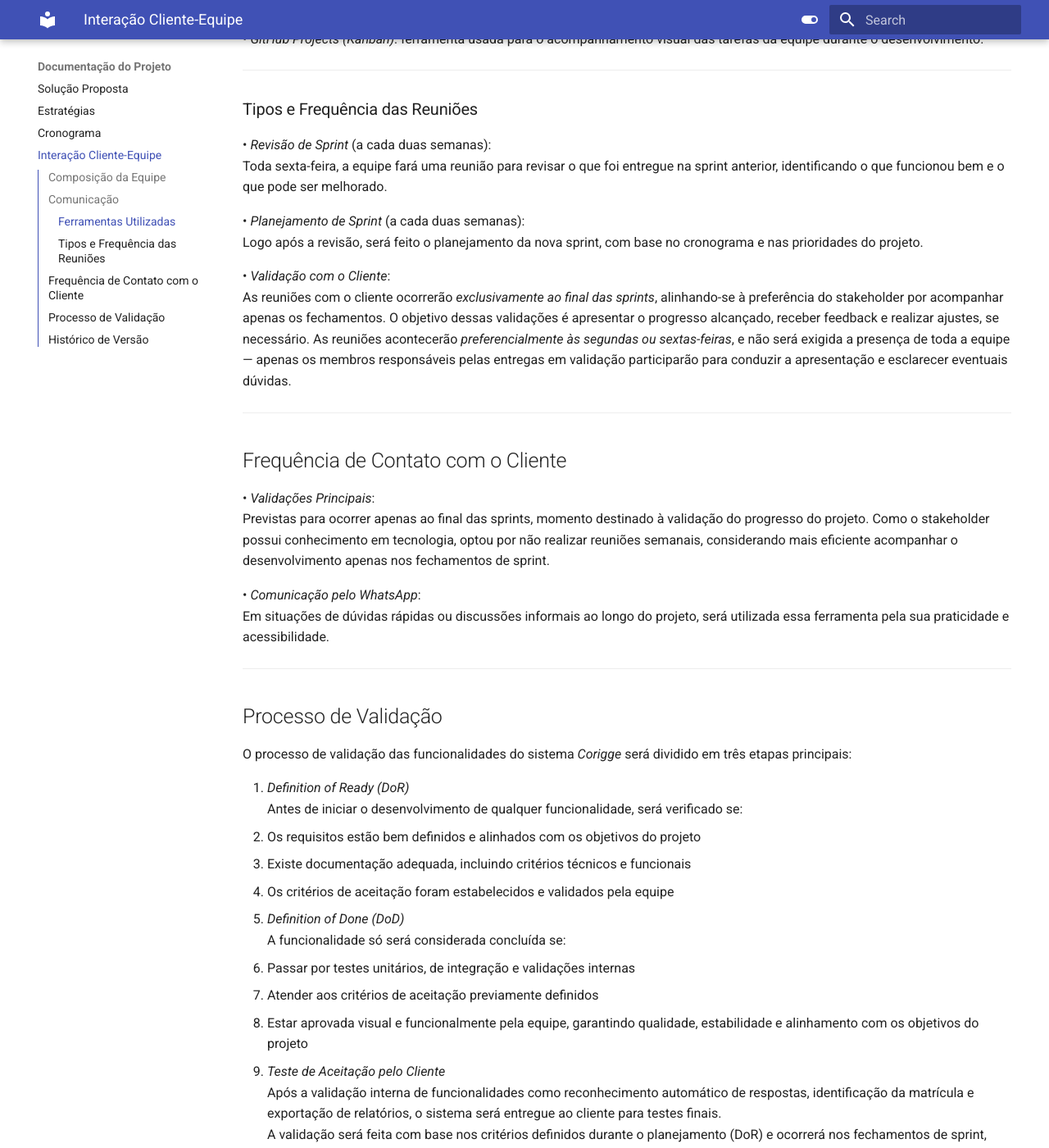
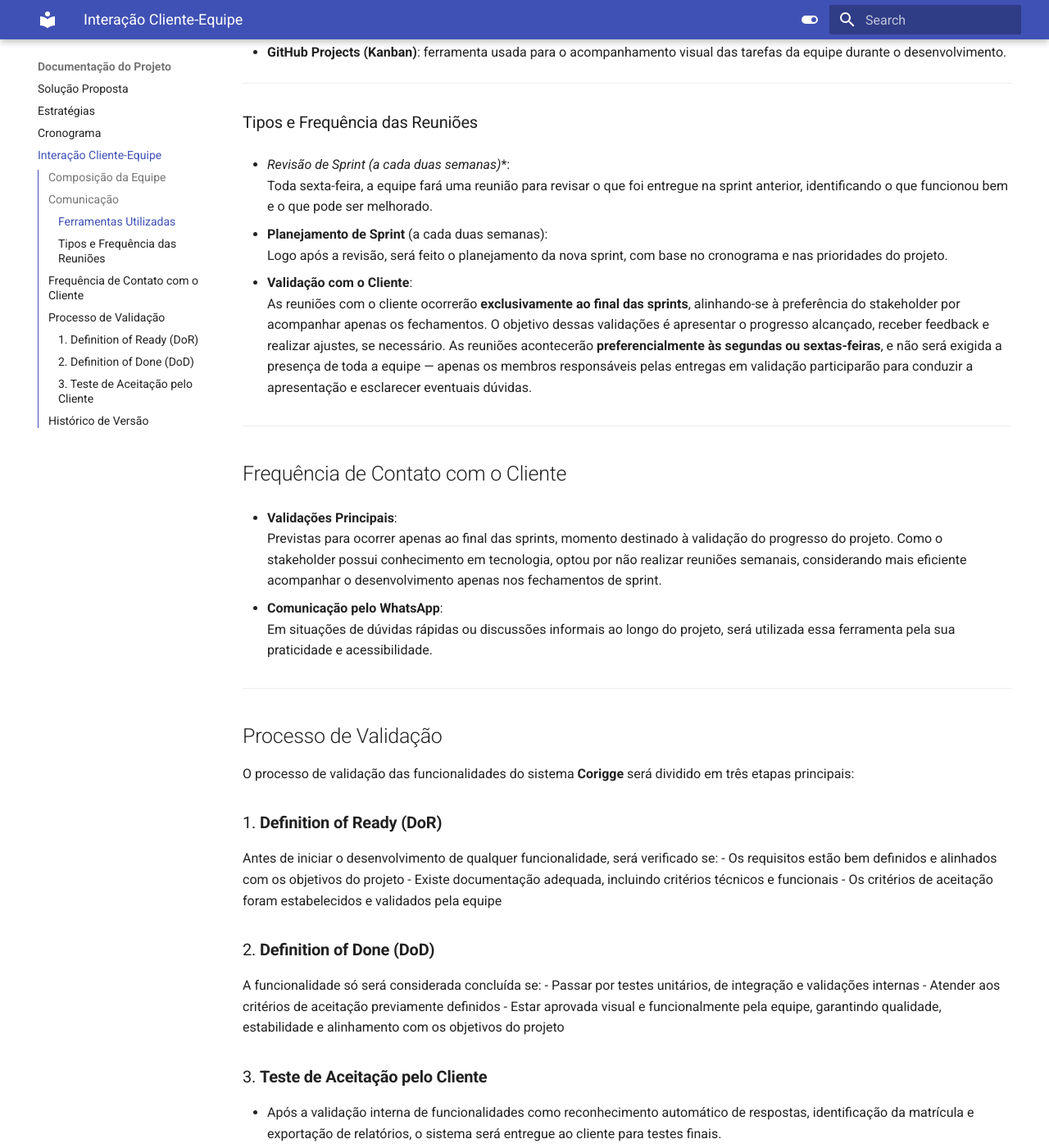
Before and after one commit to mdsreq-fga-unb/2025.1-T01-CORIGGE, an MkDocs documentation site: the page built from docs/interacao-cliente.md, in a window 1280 px wide and 1400 px high, scrolled down 937 px. Shown: the whole window at 82% size. Built offline with MkDocs 1.6.1 and Material for MkDocs 9.7.7, drawn with Linux system fonts in a browser that asks for light colours.

Commit message:
Modificacao Interação entre Equipe e Cliente

```diff
--- a/docs/interacao-cliente.md
+++ b/docs/interacao-cliente.md
@@ -16,56 +16,56 @@
 
 ### Ferramentas Utilizadas
 
-•  *WhatsApp*: será utilizado para comunicações rápidas e diárias entre os membros da equipe e também com o cliente, sempre que necessário.
-•  *Google Meet*: usado para reuniões mais formais de sprint e também para os encontros de validação com o cliente.
-•  *GitHub Projects (Kanban)*: ferramenta usada para o acompanhamento visual das tarefas da equipe durante o desenvolvimento.
+-  **WhatsApp**: será utilizado para comunicações rápidas e diárias entre os membros da equipe e também com o cliente, sempre que necessário.
+-  **Google Meet**: usado para reuniões mais formais de sprint e também para os encontros de validação com o cliente.
+-  **GitHub Projects (Kanban)**: ferramenta usada para o acompanhamento visual das tarefas da equipe durante o desenvolvimento.
 
 ---
 
 ### Tipos e Frequência das Reuniões
 
-•  *Revisão de Sprint* (a cada duas semanas):
+-  **Revisão de Sprint* (a cada duas semanas)**:
   Toda sexta-feira, a equipe fará uma reunião para revisar o que foi entregue na sprint anterior, identificando o que funcionou bem e o que pode ser melhorado.
 
-•  *Planejamento de Sprint* (a cada duas semanas):
+-  **Planejamento de Sprint** (a cada duas semanas):
   Logo após a revisão, será feito o planejamento da nova sprint, com base no cronograma e nas prioridades do projeto.
 
-•  *Validação com o Cliente*:
-  As reuniões com o cliente ocorrerão *exclusivamente ao final das sprints*, alinhando-se à preferência do stakeholder por acompanhar apenas os fechamentos.
-  O objetivo dessas validações é apresentar o progresso alcançado, receber feedback e realizar ajustes, se necessário. As reuniões acontecerão *preferencialmente às segundas ou sextas-feiras*, e não será exigida a presença de toda a equipe — apenas os membros responsáveis pelas entregas em validação participarão para conduzir a apresentação e esclarecer eventuais dúvidas.
+-  **Validação com o Cliente**:
+  As reuniões com o cliente ocorrerão **exclusivamente ao final das sprints**, alinhando-se à preferência do stakeholder por acompanhar apenas os fechamentos.
+  O objetivo dessas validações é apresentar o progresso alcançado, receber feedback e realizar ajustes, se necessário. As reuniões acontecerão **preferencialmente às segundas ou sextas-feiras**, e não será exigida a presença de toda a equipe — apenas os membros responsáveis pelas entregas em validação participarão para conduzir a apresentação e esclarecer eventuais dúvidas.
 
 ---
 
 ## Frequência de Contato com o Cliente
 
-•  *Validações Principais*:
+-  **Validações Principais**:
   Previstas para ocorrer apenas ao final das sprints, momento destinado à validação do progresso do projeto. Como o stakeholder possui conhecimento em tecnologia, optou por não realizar reuniões semanais, considerando mais eficiente acompanhar o desenvolvimento apenas nos fechamentos de sprint.
 
-•  *Comunicação pelo WhatsApp*:
+-  **Comunicação pelo WhatsApp**:
   Em situações de dúvidas rápidas ou discussões informais ao longo do projeto, será utilizada essa ferramenta pela sua praticidade e acessibilidade.
 
 ---
 
 ## Processo de Validação
 
-O processo de validação das funcionalidades do sistema *Corigge* será dividido em três etapas principais:
+O processo de validação das funcionalidades do sistema **Corigge** será dividido em três etapas principais:
 
-1. *Definition of Ready (DoR)*
+### 1. **Definition of Ready (DoR)**
    Antes de iniciar o desenvolvimento de qualquer funcionalidade, será verificado se:
    - Os requisitos estão bem definidos e alinhados com os objetivos do projeto
    - Existe documentação adequada, incluindo critérios técnicos e funcionais
    - Os critérios de aceitação foram estabelecidos e validados pela equipe
 
-2. *Definition of Done (DoD)*
+### 2. **Definition of Done (DoD)**
    A funcionalidade só será considerada concluída se:
    - Passar por testes unitários, de integração e validações internas
    - Atender aos critérios de aceitação previamente definidos
    - Estar aprovada visual e funcionalmente pela equipe, garantindo qualidade, estabilidade e alinhamento com os objetivos do projeto
 
 
-3. *Teste de Aceitação pelo Cliente*
-   Após a validação interna de funcionalidades como reconhecimento automático de respostas, identificação da matrícula e exportação de relatórios, o sistema será entregue ao cliente para testes finais.
-   A validação será feita com base nos critérios definidos durante o planejamento (DoR) e ocorrerá nos fechamentos de sprint, conforme acordado com o stakeholder.
+### 3. **Teste de Aceitação pelo Cliente**
+   - Após a validação interna de funcionalidades como reconhecimento automático de respostas, identificação da matrícula e exportação de relatórios, o sistema será entregue ao cliente para testes finais.
+   - A validação será feita com base nos critérios definidos durante o planejamento (DoR) e ocorrerá nos fechamentos de sprint, conforme acordado com o stakeholder.
 
 
 ## Histórico de Versão
```
